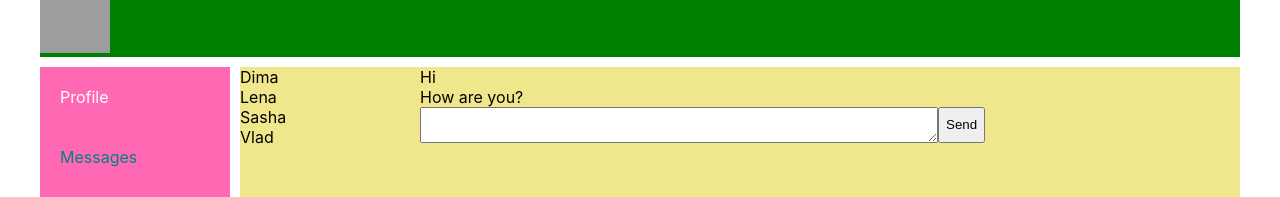
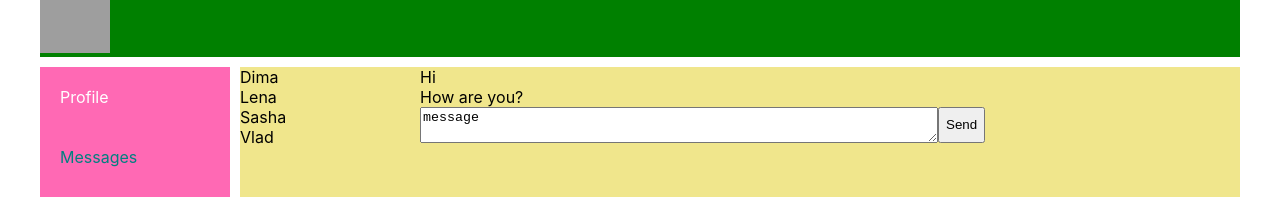
Before and after one commit to VladHryhoriv/React, a React (Create React App) app: page /messages in a window 1280 px wide. Shown: the top 197 px of the page. Built offline with nearby package versions, Linux system fonts and the light colour scheme; grey boxes are pictures that could not be loaded.

Commit message:
add store

```diff
--- a/src/App.js
+++ b/src/App.js
@@ -10,24 +10,27 @@ import { Route } from 'react-router-dom';
 
 
 const App = (props) => {
-  console.log(props.newChangeText);
+  console.log(props.state)
   return (
       <div className='app_wrapper'>
         <Header />
         <div className='main'>
           <NavBar
-           navBar={props.stateData.navBar.Friends}/>
+           navBar={props.state.navBar.Friends}/>
           <div className='app-wrapper-content'>
             <Route path='/profile' render={() => <Profile
-              for_Profile={props.stateData.profilePage}
+              for_Profile={props.state.profilePage}
               newChangeText={props.newChangeText}
-              myPost={props.myPost}/>}
+              myPostAdd={props.myPostAdd}/>}
               />
 
             <Route path='/messages' render={() => <Dialogs
-              dialogName={props.stateData.dialogPage.dialogData}
-              messages={props.stateData.dialogPage.messages}
-              sendMassage={props.sendMassage}/>} />
+              dialogName={props.state.dialogPage.dialogData}
+              messages={props.state.dialogPage.messages}
+              newMassage={props.newMassage}
+              sendMassage={props.sendMassage}
+              messageChange={props.messageChange}
+              />} />
             <Route path='/news' redact={() => <News />} />
             <Route path='/music' redact={() => <Music />} />
           </div>
--- a/src/Components/Dialogs/Dialogs.jsx
+++ b/src/Components/Dialogs/Dialogs.jsx
@@ -10,10 +10,9 @@ const Dialogs = (props) => {
     let sendMassageText = React.createRef();
     let sendMassages = () => {
         props.sendMassage(sendMassageText.current.value);
-        sendMassageText.current.value = '';
     }
     let messageChange= ()=>{
-        props.messageChange()
+        props.messageChange(sendMassageText.current.value);
     }
     return (
         <div className={style.wrapper}>
@@ -23,7 +22,7 @@ const Dialogs = (props) => {
             <div className={style.messages}>
             {messages}
                 <div className={style.text_area}>
-                    <textarea className={style.text_area} ref={sendMassageText} onChange={messageChange}></textarea>
+                    <textarea className={style.text_area} ref={sendMassageText} onChange={messageChange} value={props.newMassage}></textarea>
                     <input type="button" value="Send" onClick={sendMassages}/>
                 </div>
             </div>
--- a/src/Components/Profile/MyPost/MyPost.jsx
+++ b/src/Components/Profile/MyPost/MyPost.jsx
@@ -11,9 +11,10 @@ const MyPost = (props) => {
   let otherPosts = props.OPE.postsData.map((otherPost) => <OtherPost text={otherPost.text} likeCount={otherPost.likeCount} />)
   let myPostText = React.createRef();
   let myPostActive = ()=>{
-      props.myPost();
+      props.myPostAdd();
   }
   let newChange = () => {
+    console.log(props.newChangeText);
     props.newChangeText(myPostText.current.value);
   }
   return (
--- a/src/Components/Profile/Profile.jsx
+++ b/src/Components/Profile/Profile.jsx
@@ -10,7 +10,7 @@ const Profile = (props) => {
       <div className={style.content_img}>
         <img src='https://2f13yq12csmv2yraq925m73i-wpengine.netdna-ssl.com/wp-content/uploads/2018/05/149A0553-1024x512.jpg' alt='NoIMg'></img>
       </div>
-      <MyPost OPE={props.for_Profile} myPost={props.myPost} newChangeText={props.newChangeText}/>
+      <MyPost OPE={props.for_Profile} myPostAdd={props.myPostAdd} newChangeText={props.newChangeText}/>
     </div>
   );
 }
--- a/src/index.js
+++ b/src/index.js
@@ -1,4 +1,4 @@
 import {renderPage} from './render/render';
-import state from './state/state';
+import store from './state/state';
 
-renderPage(state);
+renderPage(store);
--- a/src/render/render.js
+++ b/src/render/render.js
@@ -4,21 +4,19 @@ import './../index.css';
 import App from './../App';
 import * as serviceWorker from './../serviceWorker';
 import { BrowserRouter } from 'react-router-dom';
-import {sendMassage, newChangeText} from './../state/state';
-import {myPost} from './../state/state';
-
+import store from './../state/state';
 export let renderPage=(state)=>{
-
 ReactDOM.render(
     <BrowserRouter>
         <App
-        stateData={state}
-        sendMassage={sendMassage}
-        newChangeText={newChangeText}
-        myPost={myPost}/>
+        state={store.getState()}
+        sendMassage={store.sendMassage.bind(store)}
+        newMassage={store.getState().dialogPage.newMassage}
+        newChangeText={store.ChangeTextInPosts.bind(store)}
+        myPostAdd={store.myPostAdd.bind(store)}
+        messageChange={store.messageChange.bind(store)}/>
     </BrowserRouter>, document.getElementById('root') );
-// If you want your app to work offline and load faster, you can change
-// unregister() to register() below. Note this comes with some pitfalls.
-// Learn more about service workers: https://bit.ly/CRA-PWA
 serviceWorker.unregister();
 }
+renderPage(store.getState());
+store.Render(renderPage);
--- a/src/state/state.js
+++ b/src/state/state.js
@@ -1,7 +1,6 @@
-import {renderPage} from './../render/render';
+let store = {
 
-
-let state = {
+     _state: {
         profilePage: {
             postsData: [
                 { id: '1', text: 'Hello World !!!', likeCount: '12' },
@@ -9,52 +8,68 @@ let state = {
                 { id: '3', text: 'AAAAAAAAAAAAA ?', likeCount: '0' },
                 { id: '4', text: 'DDDDDD ?', likeCount: '100' }
             ],
-        newPostChange:'it-kamasutra '
+            newPostChange: 'it-kamasutra '
         },
-    dialogPage:{
+        dialogPage: {
             dialogData: [
-            {id: '1', name: 'Dima'} ,
-            {id: '2', name: 'Lena'} ,
-            {id: '3', name: 'Sasha'} ,
-            {id: '4', name: 'Vlad' }
+                { id: '1', name: 'Dima' },
+                { id: '2', name: 'Lena' },
+                { id: '3', name: 'Sasha' },
+                { id: '4', name: 'Vlad' }
             ],
             messages: [
-            {text:'Hi'},
-            {text:'How are you?' }
+                { text: 'Hi' },
+                { text: 'How are you?' }
             ],
-        newMessage:''
+            newMassage: 'message'
         },
-    navBar:{
-        Friends:[
-            {img:'https://images.unsplash.com/photo-1503023345310-bd7c1de61c7d?ixlib=rb-1.2.1&ixid=eyJhcHBfaWQiOjEyMDd9&w=1000&q=80', name:'Vlad'},
-            {img:'https://cdn.cnn.com/cnnnext/dam/assets/191203174105-edward-whitaker-1-large-169.jpg', name:'Andre'},
-            {img:'https://encrypted-tbn0.gstatic.com/images?q=tbn%3AANd9GcRfvqjaaSseNDZ2jlEszLJDW6UYzgB0qhS-vTsTwox6fQ7i4P1T', name:'Kevin'}
+        navBar: {
+            Friends: [
+                { img: 'https://images.unsplash.com/photo-1503023345310-bd7c1de61c7d?ixlib=rb-1.2.1&ixid=eyJhcHBfaWQiOjEyMDd9&w=1000&q=80', name: 'Vlad' },
+                { img: 'https://cdn.cnn.com/cnnnext/dam/assets/191203174105-edward-whitaker-1-large-169.jpg', name: 'Andre' },
+                { img: 'https://encrypted-tbn0.gstatic.com/images?q=tbn%3AANd9GcRfvqjaaSseNDZ2jlEszLJDW6UYzgB0qhS-vTsTwox6fQ7i4P1T', name: 'Kevin' }
             ]
         }
+    },
+    _renderPage ()  { },
+    getState(){
+        return this._state;
+    },
+    sendMassage(text){
+        let newMassage = {
+            text: text
         }
-export let sendMassage=(text)=>{
-    let newMassage = {
-        text:text
-    }
-    state.dialogPage.messages.push(newMassage)
-    renderPage(state);
-};
-export let myPost = ()=>{
+        console.log(this)
+        this._state.dialogPage.messages.push(newMassage);
+        this._state.dialogPage.newMassage = '';
+        this._renderPage(this._state);
+    },
+    myPostAdd(){
         let newPost = {
             id: '3',
-        text:state.profilePage.newPostChange,
+            text: this._state.profilePage.newPostChange,
             likeCount: '0'
         }
-    state.profilePage.postsData.push(newPost);
-    state.profilePage.newPostChange = '';
-    renderPage(state);
-};
-export let messageChange = (newText)=>{
-    state.dialogPage.newMessage = newText;
-    renderPage(state);
+        this._state.profilePage.postsData.push(newPost);
+        this._state.profilePage.newPostChange = '';
+        this._renderPage(this._state);
+    },
+    messageChange(newText)  {
+        this._state.dialogPage.newMassage = newText;
+        this._renderPage(this._state);
+    },
+    ChangeTextInPosts (newText)  {
+        this._state.profilePage.newPostChange = newText;
+        this._renderPage(this._state);
+    },
+    Render(observer){
+             this._renderPage = observer;
     }
-export let newChangeText = (newText)=>{
-    state.profilePage.newPostChange = newText;
-    renderPage(state);
-};
-export default state;
+}
+    // export let
+    // GetState()  {
+    //     return this._state;
+    // },
+
+export default store;
+window.store = store;
```
Lines whose indentation alone changed are shown as unchanged.
